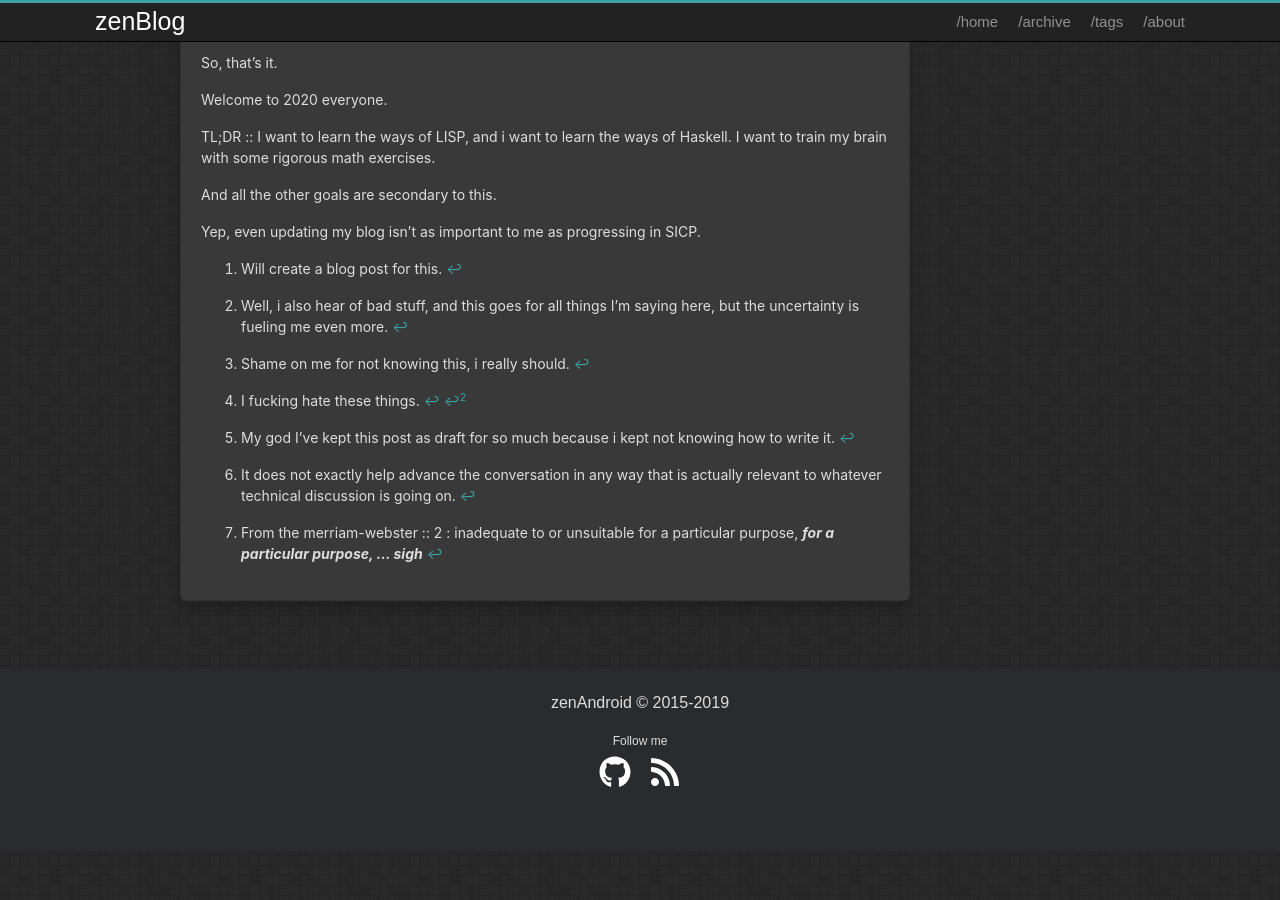
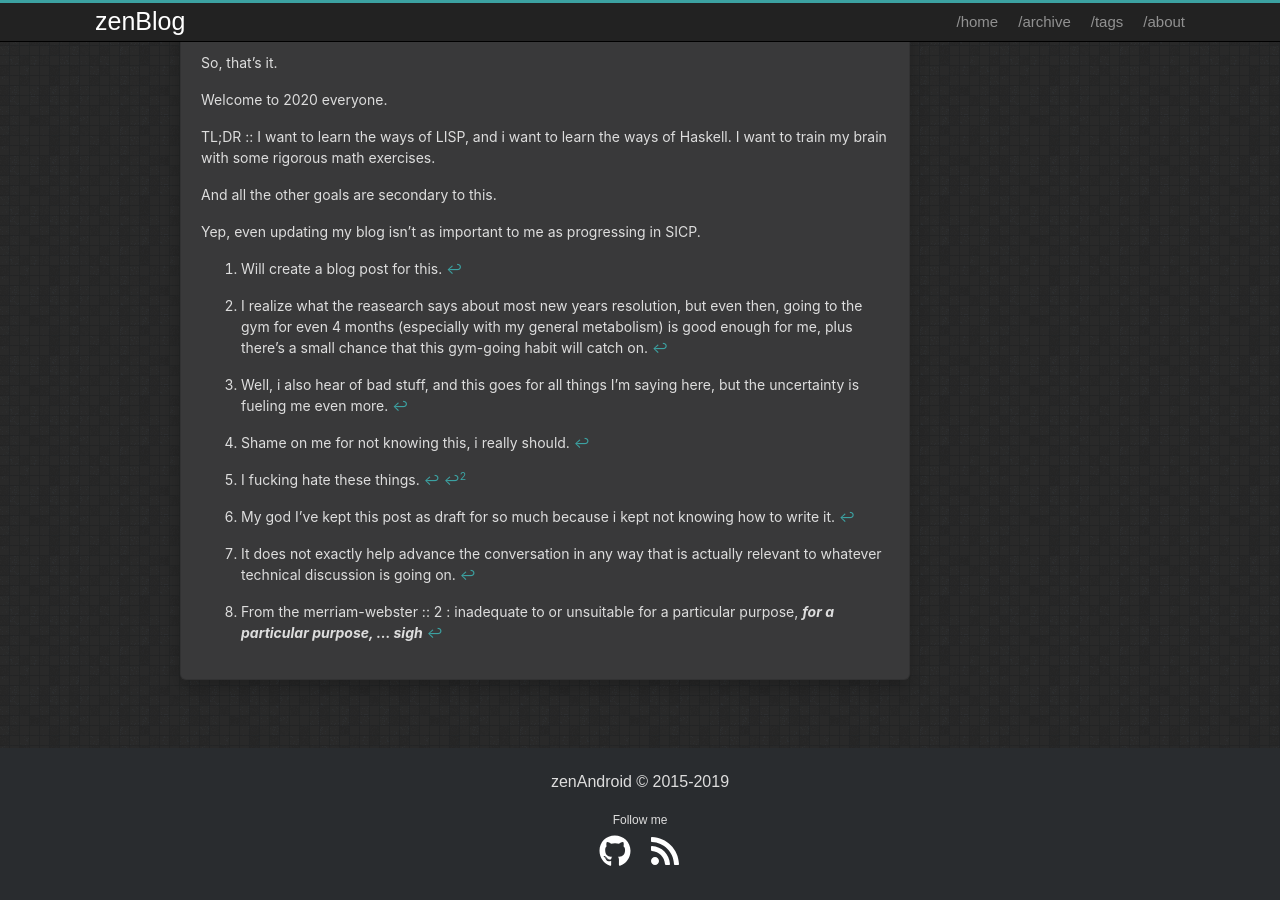
Before and after one commit to zenAndroid/zenandroid.github.io, a Jekyll site: the page built from _posts/2020-01-01-Competence-and-newYears.md, in a window 1280 px wide and 900 px high, scrolled down 2785 px. Built offline with Jekyll 4.4.1, drawn with Linux system fonts in a browser that asks for light colours; before the commit the page ends 3636 px from its top, so only the background shows below that; part of the change alters nothing that is shown.

Commit message:
small modification

```diff
--- a/_posts/2020-01-01-Competence-and-newYears.md
+++ b/_posts/2020-01-01-Competence-and-newYears.md
@@ -23,7 +23,7 @@ Here is a vague list of my resolutions for this year
 * Read books (This is kind of an unnecessary list item because it's kind of ... Natural to me)
 * Write/Outline more often. (It's (partly) why you got that mechanical keyboard [^Kumara], after all)
 * Update blog more often.
-* GYM, JUST DO IT.
+* GYM, JUST DO IT. [^nyr]
 * NO SUGAR, CUT OUT SUGAR FROM YOUR DIET.
 
 But coming up with that list wasn't as easy as i thought at first, because you see, there are a load of other cool technologies that i want to learn:
@@ -113,6 +113,7 @@ And all the other goals are secondary to this.
 Yep, even updating my blog isn't as important to me as progressing in SICP.
 
 [^GO]: Well, i also hear of bad stuff, and this goes for all things I'm saying here, but the uncertainty is fueling me even more.
+[^nyr]:I realize what the reasearch says about most new years resolution, but even then, going to the gym for even 4 months (especially with my general metabolism) is good enough for me, plus there's a small chance that this gym-going habit will catch on.
 [^shame]: Shame on me for not knowing this, i really should.
 [^Kumara]: Will create a blog post for this.
 [^Confort]: It does not exactly help advance the conversation in any way that is actually relevant to whatever technical discussion is going on.
```
